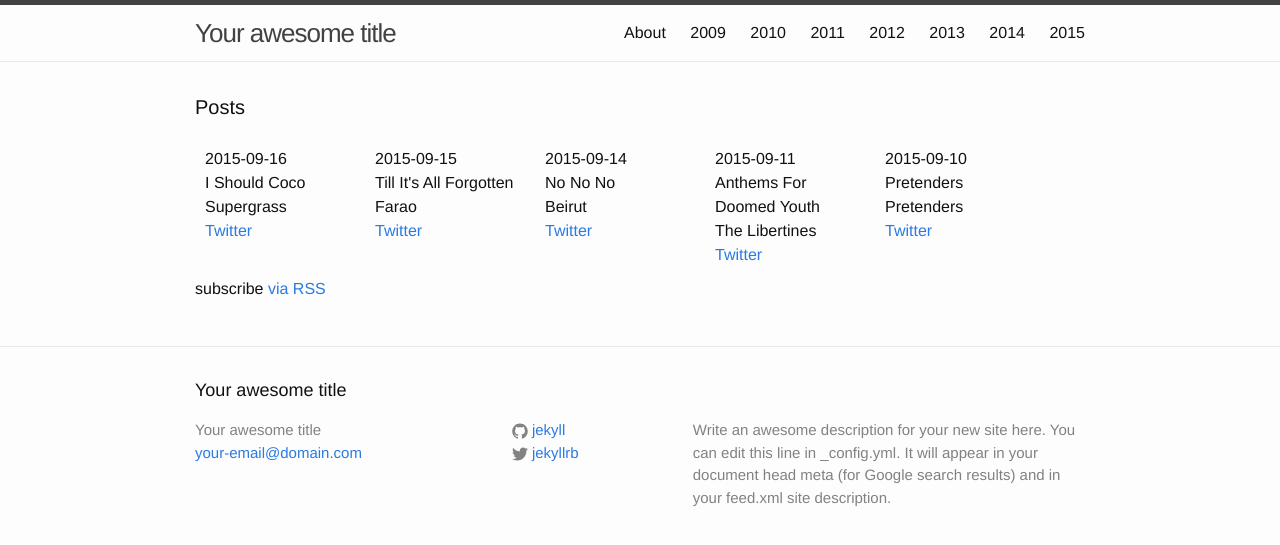
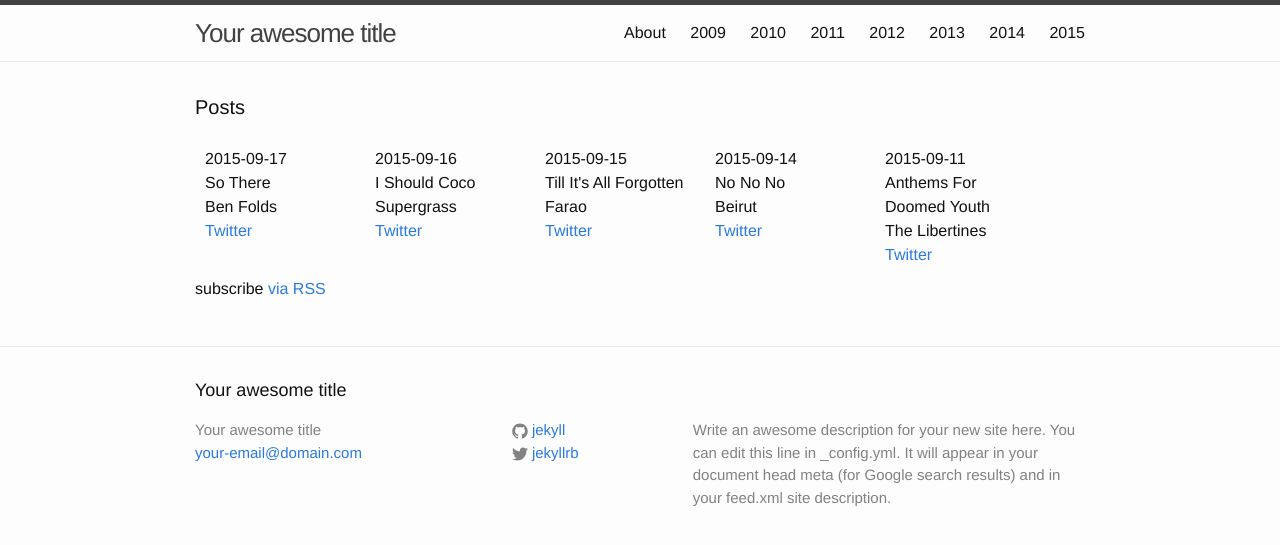
Before and after one commit to karaken12/bbc6musicaotd, a Jekyll site: the page built from site/index.html, in a window 1280 px wide. Shown: the top 545 px of the page. Built offline with Jekyll 4.4.1, drawn with Linux system fonts in a browser that asks for light colours.

Commit message:
Album for 2015-09-17.

```diff
--- a/site/_data/year/2015.yml
+++ b/site/_data/year/2015.yml
@@ -891,3 +891,8 @@
   title: I Should Coco
   twitter: https://twitter.com/BBC6Music/status/644152408403234816
   spotify-id: 3YfIjaJEWqiSbKPguS9Bxd
+- date: 2015-09-17
+  artist: Ben Folds
+  title: So There
+  twitter: https://twitter.com/BBC6Music/status/644426596678369280
+  spotify-id: 0qmMv7c132Y2ZvxVEzL4pZ
```
